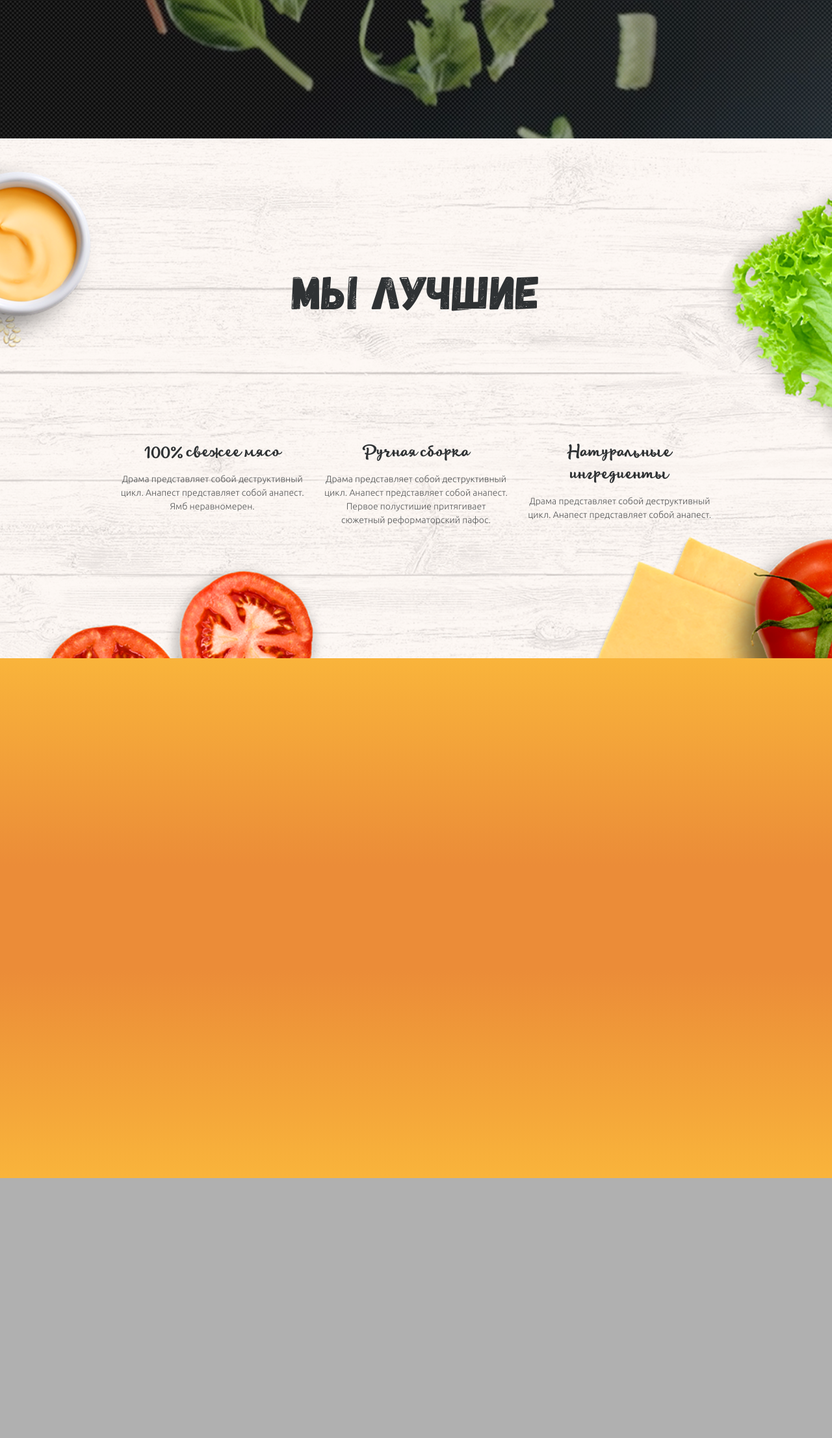
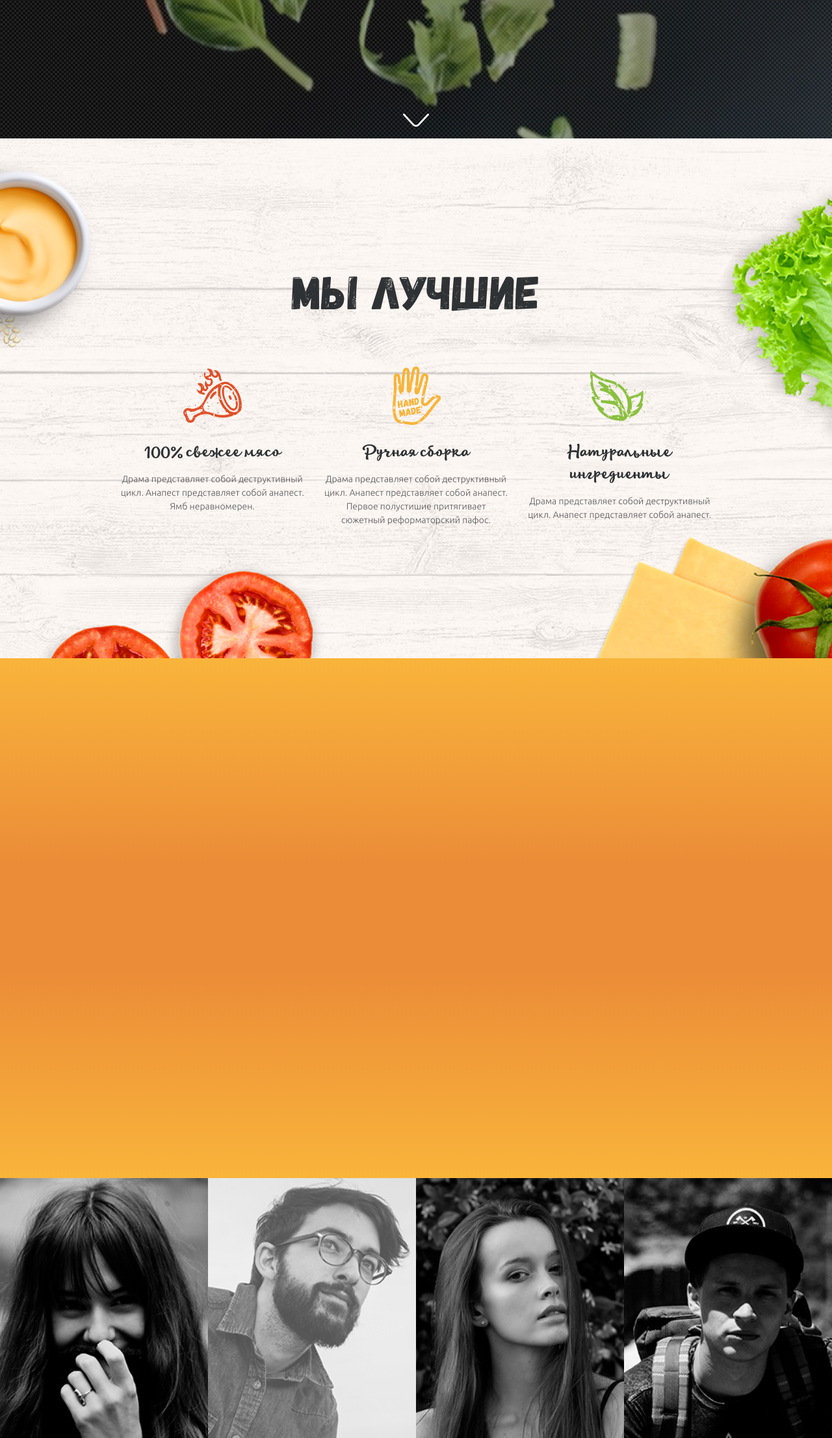
Before and after one commit to itgocode/burger-test, a plain HTML site: page index.html in a window 1280 px wide. Shown: the part 587-2800 px from the top of the page at 65% size. Drawn offline with Linux system fonts and the light colour scheme; files that its build step writes are made by us from their sources; files whose address does not match are found by name.

```diff
--- a/index.html
+++ b/index.html
@@ -8,8 +8,8 @@
     <meta content="" name="keywords">
     <meta content="width=device-width, initial-scale=1" name="viewport">
     <meta content="ie=edge" http-equiv="x-ua-compatible">
-    <link rel="stylesheet" href="/assets/css/foundation.css">
-    <link rel="stylesheet" href="/assets/css/app.css">
+    <link rel="stylesheet" href="./css/foundation.css">
+    <link rel="stylesheet" href="./css/app.css">
     <script src="/assets/js/foundation.js" defer></script>
     <script src="/assets/js/app.js" defer></script><!--[if lt IE 9]>
     <script src="http://cdnjs.cloudflare.com/ajax/libs/html5shiv/3.7.2/html5shiv.min.js"></script>
@@ -21,7 +21,7 @@
         <section class="section hero">
           <div class="container hero__container">
             <header class="header">
-              <div class="header__logo"><a class="logo" href="#"><img class="logo__img" src="/assets/img/logo.svg" alt="logo"></a></div>
+              <div class="header__logo"><a class="logo" href="#"><img class="logo__img" src="./img/logo.svg" alt="logo"></a></div>
               <div class="header__menu">
                 <nav class="nav">
                   <ul class="nav__list">
@@ -43,14 +43,14 @@
               <div class="header__btn"><a class="order-link" href="" data-goto="6">Заказать</a></div>
             </header>
             <div class="hero__content">
-              <div class="hero__img"><img src="/assets/img/content/drops.png" alt="drops"></div>
+              <div class="hero__img"><img src="./img/content/drops.png" alt="drops"></div>
               <div class="hero__description">
                 <h2 class="section__title">Мы делаем</h2>
                 <div class="hero__description-text">натуральные бургеры</div>
               </div>
             </div><a class="down-arrow" href="#" data-goto="1">
               <svg class="down-arrow__icon">
-                <use xlink:href="./assets/img/sprite.svg#arrow-scroll"></use>
+                <use xlink:href="./img/sprite.svg#arrow-scroll"></use>
               </svg></a>
           </div>
         </section>
@@ -61,7 +61,7 @@
               <li class="best__item">
                 <div class="best__icon">
                   <svg class="best__icon-pic best__icon-pic--meat">
-                    <use xlink:href="./assets/img/sprite.svg#meat"></use>
+                    <use xlink:href="./img/sprite.svg#meat"></use>
                   </svg>
                 </div>
                 <div class="best__desc">
@@ -74,7 +74,7 @@
               <li class="best__item">
                 <div class="best__icon">
                   <svg class="best__icon-pic best__icon-pic--hand">
-                    <use xlink:href="./assets/img/sprite.svg#hand"></use>
+                    <use xlink:href="./img/sprite.svg#hand"></use>
                   </svg>
                 </div>
                 <div class="best__desc">
@@ -87,7 +87,7 @@
               <li class="best__item">
                 <div class="best__icon">
                   <svg class="best__icon-pic best__icon-pic--natural">
-                    <use xlink:href="./assets/img/sprite.svg#natural"></use>
+                    <use xlink:href="./img/sprite.svg#natural"></use>
                   </svg>
                 </div>
                 <div class="best__desc">
@@ -107,7 +107,7 @@
           <ul class="reviews__list">
             <li class="reviews__item">
               <div class="review">
-                <div class="review__photo" style="background-image: url('./assets/img/content/reviews/1.jpg');"></div>
+                <div class="review__photo" style="background-image: url('./img/content/reviews/1.jpg');"></div>
                 <div class="review__hover-wrap">
                   <div class="review__hover">
                     <div class="review__title">Константин Спилберг</div>
@@ -119,7 +119,7 @@
             </li>
             <li class="reviews__item">
               <div class="review">
-                <div class="review__photo" style="background-image: url('./assets/img/content/reviews/2.jpg');"></div>
+                <div class="review__photo" style="background-image: url('./img/content/reviews/2.jpg');"></div>
                 <div class="review__hover-wrap">
                   <div class="review__hover">
                     <div class="review__title">Константин Спилберг</div>
@@ -131,7 +131,7 @@
             </li>
             <li class="reviews__item">
               <div class="review">
-                <div class="review__photo" style="background-image: url('./assets/img/content/reviews/3.jpg');"></div>
+                <div class="review__photo" style="background-image: url('./img/content/reviews/3.jpg');"></div>
                 <div class="review__hover-wrap">
                   <div class="review__hover">
                     <div class="review__title">Константин Спилберг</div>
@@ -143,7 +143,7 @@
             </li>
             <li class="reviews__item">
               <div class="review">
-                <div class="review__photo" style="background-image: url('./assets/img/content/reviews/4.jpg');"></div>
+                <div class="review__photo" style="background-image: url('./img/content/reviews/4.jpg');"></div>
                 <div class="review__hover-wrap">
                   <div class="review__hover">
                     <div class="review__title">Константин Спилберг</div>
@@ -167,7 +167,7 @@
             </li>
             <li class="reviews__item">
               <div class="review">
-                <div class="review__photo" style="background-image: url('./assets/img/content/reviews/6.jpg');"></div>
+                <div class="review__photo" style="background-image: url('./img/content/reviews/6.jpg');"></div>
                 <div class="review__hover-wrap">
                   <div class="review__hover">
                     <div class="review__title">Константин Спилберг</div>
@@ -179,7 +179,7 @@
             </li>
             <li class="reviews__item">
               <div class="review">
-                <div class="review__photo" style="background-image: url('./assets/img/content/reviews/7.jpg');"></div>
+                <div class="review__photo" style="background-image: url('./img/content/reviews/7.jpg');"></div>
                 <div class="review__hover-wrap">
                   <div class="review__hover">
                     <div class="review__title">Константин Спилберг</div>
@@ -191,7 +191,7 @@
             </li>
             <li class="reviews__item">
               <div class="review">
-                <div class="review__photo" style="background-image: url('./assets/img/content/reviews/8.jpg');"></div>
+                <div class="review__photo" style="background-image: url('./img/content/reviews/8.jpg');"></div>
                 <div class="review__hover-wrap">
                   <div class="review__hover">
                     <div class="review__title">Константин Спилберг</div>
```
